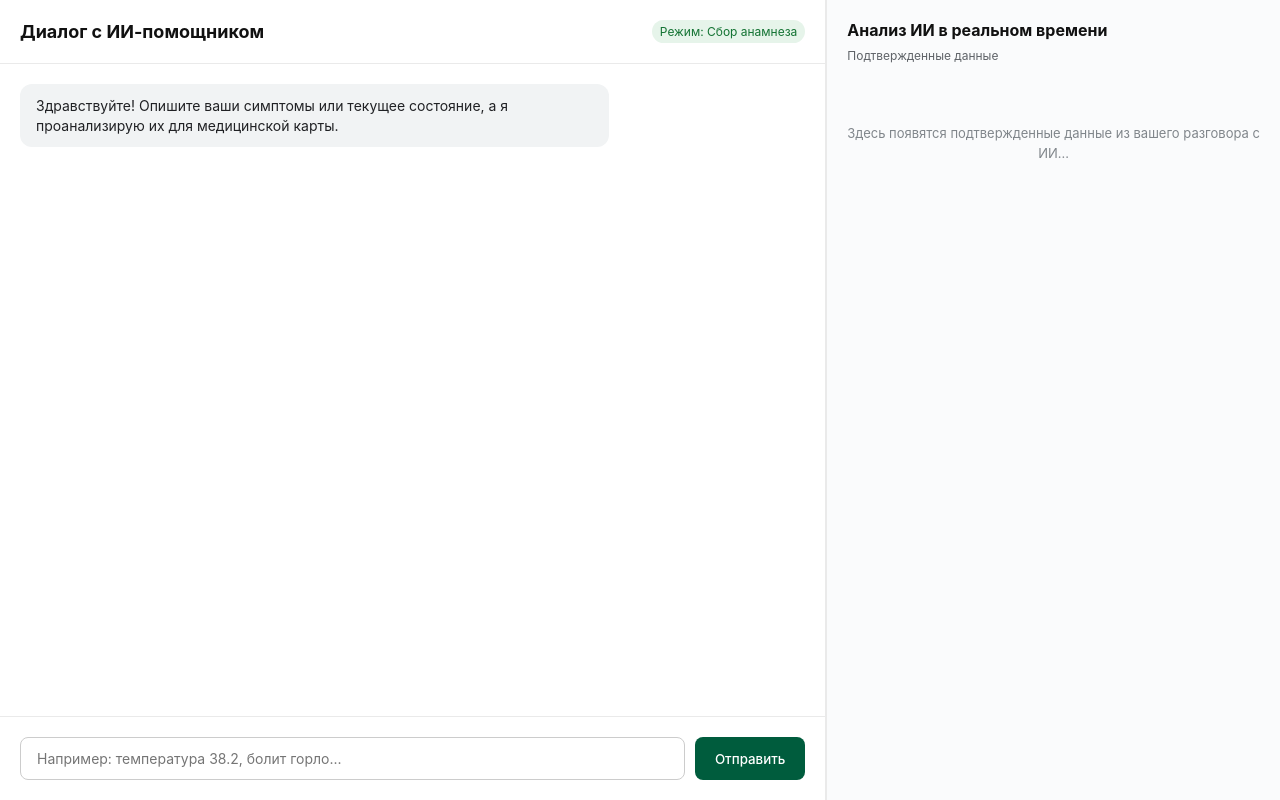
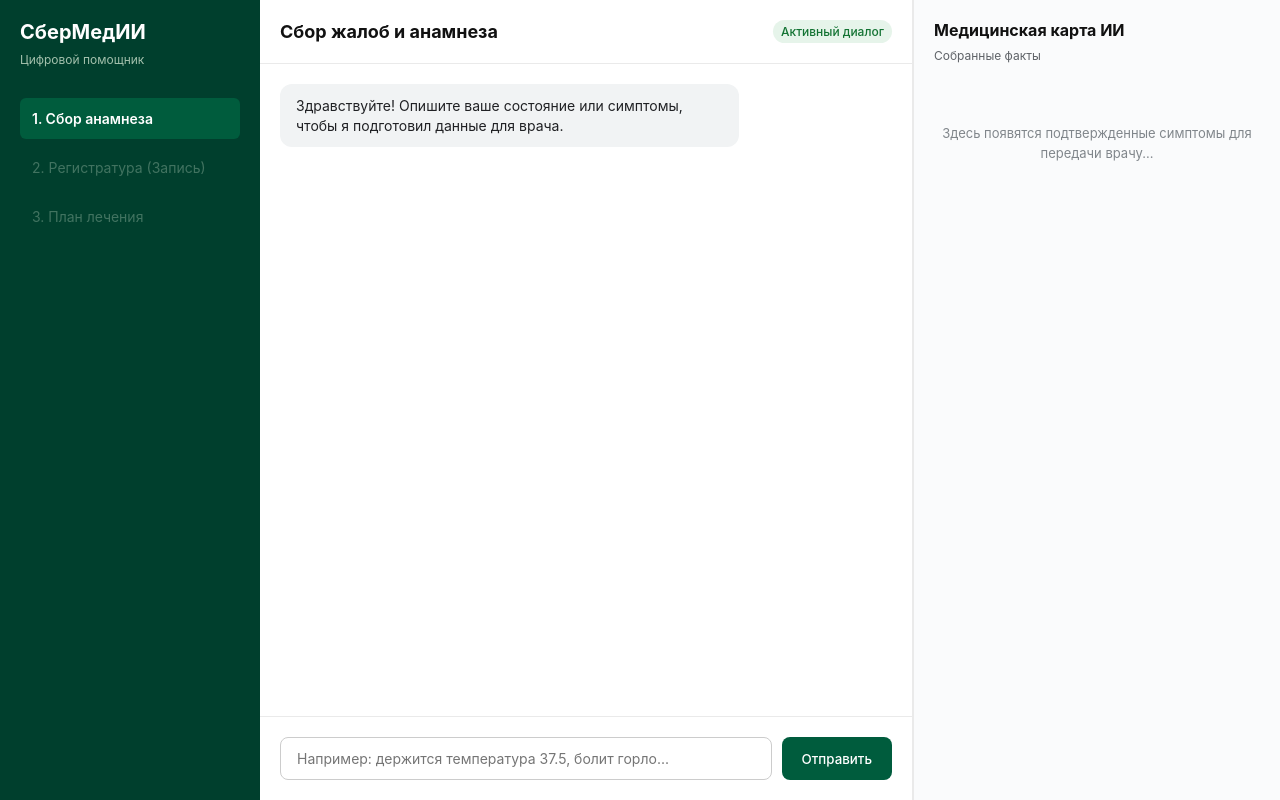
Before and after one commit to miniprosti89-jpg/Sber_Ai, a FastAPI app: page / in a window 1280 px wide. Run offline with FastAPI, Linux system fonts and the light colour scheme.

Commit message:
versia_2_анамнез

```diff
--- a/frontend/static/css/style.css
+++ b/frontend/static/css/style.css
@@ -16,8 +16,64 @@ body {
     width: 100vw;
 }
 
-/* Чат по центру / слева */
-.chat-main {
+/* Левое меню навигации по режимам */
+.sidebar-nav {
+    width: 260px;
+    background-color: #003f2d;
+    color: #fff;
+    display: flex;
+    flex-direction: column;
+    padding: 20px;
+}
+
+.logo h2 {
+    font-size: 20px;
+    margin-bottom: 4px;
+}
+
+.logo span {
+    font-size: 12px;
+    color: #a3c1ad;
+}
+
+.modes-menu {
+    margin-top: 30px;
+    display: flex;
+    flex-direction: column;
+    gap: 8px;
+}
+
+.mode-btn {
+    width: 100%;
+    text-align: left;
+    background: none;
+    border: none;
+    color: #a3c1ad;
+    padding: 12px;
+    border-radius: 6px;
+    cursor: pointer;
+    font-size: 14px;
+    transition: all 0.2s;
+}
+
+.mode-btn:not(:disabled):hover {
+    background-color: rgba(255, 255, 255, 0.1);
+    color: #fff;
+}
+
+.mode-btn.active {
+    background-color: #005c3d;
+    color: #fff;
+    font-weight: 600;
+}
+
+.mode-btn:disabled {
+    opacity: 0.4;
+    cursor: not-allowed;
+}
+
+/* Центральная область */
+.main-content {
     flex: 2;
     display: flex;
     flex-direction: column;
@@ -25,7 +81,17 @@ body {
     border-right: 1px solid #eaeaea;
 }
 
-.chat-header {
+.app-section {
+    display: none;
+    flex-direction: column;
+    height: 100%;
+}
+
+.app-section.active-section {
+    display: flex;
+}
+
+.section-header {
     padding: 20px;
     border-bottom: 1px solid #eaeaea;
     display: flex;
@@ -33,7 +99,7 @@ body {
     align-items: center;
 }
 
-.chat-header h2 {
+.section-header h2 {
     font-size: 18px;
     color: #111;
 }
@@ -44,8 +110,10 @@ body {
     color: #137333;
     padding: 4px 8px;
     border-radius: 12px;
+    font-weight: 500;
 }
 
+/* Чат */
 .chat-messages {
     flex: 1;
     padding: 20px;
@@ -172,6 +276,7 @@ body {
     flex-direction: column;
     gap: 10px;
     overflow-y: auto;
+    flex: 1;
 }
 
 .empty-analysis {
--- a/frontend/static/js/app.js
+++ b/frontend/static/js/app.js
@@ -3,6 +3,36 @@ document.addEventListener('DOMContentLoaded', () => {
     const userInput = document.getElementById('userInput');
     const chatMessages = document.getElementById('chatMessages');
     const analysisList = document.getElementById('analysisList');
+
+    // Элементы навигации
+    const modeButtons = document.querySelectorAll('.mode-btn');
+    const sections = document.querySelectorAll('.app-section');
+    const navRegistry = document.getElementById('navRegistry');
+    const navMeds = document.getElementById('navMeds');
+    const nextStepContainer = document.getElementById('nextStepContainer');
+    const goToRegistryBtn = document.getElementById('goToRegistryBtn');
+    const ticketSummary = document.getElementById('ticketSummary');
+    const confirmRegistryBtn = document.getElementById('confirmRegistryBtn');
+    const simUploadBtn = document.getElementById('simUploadBtn');
+
+    let confirmedSymptoms = [];
+
+    // Переключение режимов (вкладок)
+    modeButtons.forEach(btn => {
+        btn.addEventListener('click', () => {
+            if (btn.disabled) return;
+            modeButtons.forEach(b => b.classList.remove('active'));
+            btn.classList.add('active');
+
+            const targetMode = btn.dataset.mode;
+            sections.forEach(sec => {
+                sec.classList.remove('active-section');
+                if (sec.id === `section-${targetMode}`) {
+                    sec.classList.add('active-section');
+                }
+            });
+        });
+    });
 
     function addMessage(text, sender) {
         const msg = document.createElement('div');
@@ -16,53 +46,47 @@ document.addEventListener('DOMContentLoaded', () => {
         const text = userInput.value.trim();
         if (!text) return;
 
-        // Добавляем сообщение пользователя
         addMessage(text, 'user');
         userInput.value = '';
 
-        // Имитация ответа ИИ с предложением анализа
         setTimeout(() => {
             const aiMsgContainer = document.createElement('div');
             aiMsgContainer.className = 'message ai-message';
-
             aiMsgContainer.innerHTML = `
-                <div>Ваш текст обработан: <b>«${text}»</b>.<br>Добавить этот пункт в структурированный анамнез?</div>
+                <div>Обнаружен симптом: <b>«${text}»</b>.<br>Добавить в медицинскую карту для врача?</div>
                 <div class="action-buttons">
                     <button class="action-btn btn-yes">Да</button>
                     <button class="action-btn btn-no">Нет</button>
                 </div>
             `;
-
             chatMessages.appendChild(aiMsgContainer);
             chatMessages.scrollTop = chatMessages.scrollHeight;
 
-            // Обработка кликов по кнопкам Да / Нет
             const btnYes = aiMsgContainer.querySelector('.btn-yes');
             const btnNo = aiMsgContainer.querySelector('.btn-no');
 
             btnYes.addEventListener('click', () => {
-                // Удаляем заглушку "пусто" если она первая
                 const emptyMsg = analysisList.querySelector('.empty-analysis');
-                if (emptyMsg) {
-                    emptyMsg.remove();
-                }
+                if (emptyMsg) emptyMsg.remove();
 
-                // Добавляем карточку в боковую панель анализа
                 const card = document.createElement('div');
                 card.className = 'analysis-card';
                 card.innerHTML = `
-                    <div class="analysis-card-title">Подтвержденный факт</div>
+                    <div class="analysis-card-title">Жалоба пациента</div>
                     <div class="analysis-card-text">${text}</div>
                 `;
                 analysisList.appendChild(card);
-                analysisList.scrollTop = analysisList.scrollHeight;
 
-                // Блокируем кнопки после выбора
-                aiMsgContainer.querySelector('.action-buttons').innerHTML = '<span style="font-size:12px; color:#137333; font-weight:600;">✓ Добавлено в карту</span>';
+                confirmedSymptoms.push(text);
+
+                // Показываем кнопку перехода к регистрации после добавления хотя бы одного симптома
+                nextStepContainer.style.display = 'block';
+
+                aiMsgContainer.querySelector('.action-buttons').innerHTML = '<span style="font-size:12px; color:#137333; font-weight:600;">✓ Зафиксировано</span>';
             });
 
             btnNo.addEventListener('click', () => {
-                aiMsgContainer.querySelector('.action-buttons').innerHTML = '<span style="font-size:12px; color:#5f6368;">✗ Отклонено</span>';
+                aiMsgContainer.querySelector('.action-buttons').innerHTML = '<span style="font-size:12px; color:#5f6368;">✗ Пропущено</span>';
             });
 
         }, 800);
@@ -70,8 +94,27 @@ document.addEventListener('DOMContentLoaded', () => {
 
     sendBtn.addEventListener('click', handleUserSubmit);
     userInput.addEventListener('keypress', (e) => {
-        if (e.key === 'Enter') {
-            handleUserSubmit();
-        }
+        if (e.key === 'Enter') handleUserSubmit();
+    });
+
+    // Переход в режим Регистратуры
+    goToRegistryBtn.addEventListener('click', () => {
+        navRegistry.disabled = false;
+        navRegistry.click(); // Переключаем вкладку
+
+        // Заполняем данные талона
+        ticketSummary.innerHTML = `<b>Симптомы для терапевта:</b><br>` + confirmedSymptoms.map(s => `• ${s}`).join('<br>');
+    });
+
+    // Подтверждение записи в регистратуре -> разблокировка плана лечения
+    confirmRegistryBtn.addEventListener('click', () => {
+        alert('Запись успешно подтверждена! Направление передано в ЕМИАС.');
+        navMeds.disabled = false;
+        navMeds.click(); // Переключаем на план лечения
+    });
+
+    // Симуляция загрузки справки врача
+    simUploadBtn.addEventListener('click', () => {
+        alert('Заключение врача успешно получено из электронной медкарты! План приема лекарств обновлен.');
     });
 });
--- a/frontend/templates/index.html
+++ b/frontend/templates/index.html
@@ -3,40 +3,95 @@
 <head>
     <meta charset="UTF-8">
     <meta name="viewport" content="width=device-width, initial-scale=1.0">
-    <title>ИИ-помощник пациента // СберМедИИ (Анализ диалога)</title>
+    <title>ИИ-помощник пациента // СберМедИИ</title>
     <link rel="stylesheet" href="../static/css/style.css">
 </head>
 <body>
     <div class="app-container">
-        <!-- Основная область чата -->
-        <main class="chat-main">
-            <header class="chat-header">
-                <h2>Диалог с ИИ-помощником</h2>
-                <span class="status-badge">Режим: Сбор анамнеза</span>
-            </header>
+        <!-- Навигация / Переключение режимов (Вкладки) -->
+        <aside class="sidebar-nav">
+            <div class="logo">
+                <h2>СберМедИИ</h2>
+                <span>Цифровой помощник</span>
+            </div>
+            <nav class="modes-menu">
+                <button class="mode-btn active" data-mode="chat">1. Сбор анамнеза</button>
+                <button class="mode-btn" data-mode="registry" id="navRegistry" disabled>2. Регистратура (Запись)</button>
+                <button class="mode-btn" data-mode="medications" id="navMeds" disabled>3. План лечения</button>
+            </nav>
+        </aside>
 
-            <div class="chat-messages" id="chatMessages">
-                <div class="message ai-message">
-                    Здравствуйте! Опишите ваши симптомы или текущее состояние, а я проанализирую их для медицинской карты.
+        <!-- Динамическая центральная область -->
+        <main class="main-content">
+            <!-- РЕЖИМ 1: ЧАТ И АНАМНЕЗ -->
+            <section class="app-section active-section" id="section-chat">
+                <header class="section-header">
+                    <h2>Сбор жалоб и анамнеза</h2>
+                    <span class="status-badge">Активный диалог</span>
+                </header>
+                <div class="chat-messages" id="chatMessages">
+                    <div class="message ai-message">
+                        Здравствуйте! Опишите ваше состояние или симптомы, чтобы я подготовил данные для врача.
+                    </div>
                 </div>
-            </div>
+                <div class="chat-input-area">
+                    <input type="text" id="userInput" placeholder="Например: держится температура 37.5, болит горло...">
+                    <button id="sendBtn">Отправить</button>
+                </div>
+            </section>
 
-            <div class="chat-input-area">
-                <input type="text" id="userInput" placeholder="Например: температура 38.2, болит горло...">
-                <button id="sendBtn">Отправить</button>
-            </div>
+            <!-- РЕЖИМ 2: РЕГИСТРАТУРА (ЗАПИСЬ) -->
+            <section class="app-section" id="section-registry">
+                <header class="section-header">
+                    <h2>Электронная регистратура (ЕМИАС)</h2>
+                    <span class="status-badge" style="background-color: #fef7e0; color: #b06000;">Маршрутизация</span>
+                </header>
+                <div class="registry-content">
+                    <div class="card-ticket">
+                        <h3>Направление к врачу-терапевту</h3>
+                        <p>На основе собранного анамнеза сформирован предварительный медицинский профиль для передачи в поликлинику.</p>
+                        <div class="ticket-details" id="ticketSummary">
+                            <!-- Сюда подтянутся симптомы из чата -->
+                        </div>
+                        <button class="primary-btn" id="confirmRegistryBtn">Подтвердить запись к врачу</button>
+                    </div>
+                </div>
+            </section>
+
+            <!-- РЕЖИМ 3: ПЛАН ЛЕЧЕНИЯ И ЛЕКАРСТВА -->
+            <section class="app-section" id="section-medications">
+                <header class="section-header">
+                    <h2>Управление приемом лекарств</h2>
+                    <span class="status-badge" style="background-color: #e6f4ea; color: #137333;">Пост-прием</span>
+                </header>
+                <div class="meds-content">
+                    <div class="card-ticket">
+                        <h3>План лечения по справке врача</h3>
+                        <p>ИИ проанализировал заключение врача и составил персональный график приема препаратов на сегодня:</p>
+                        <ul class="meds-list">
+                            <li>💊 <b>Ингавирин</b> — 1 капсула (утро) — <span style="color: #137333;">Принято</span></li>
+                            <li>💊 <b>Парацетамол</b> — при повышении температуры > 38.0</li>
+                            <li>💧 <b>Питьевой режим</b> — не менее 2л воды в день</li>
+                        </ul>
+                        <button class="secondary-btn" id="simUploadBtn">📁 Загрузить новое заключение врача</button>
+                    </div>
+                </div>
+            </section>
         </main>
 
-        <!-- Боковая панель с результатами анализа ИИ -->
+        <!-- Правая панель фиксации данных ИИ -->
         <aside class="ai-sidebar">
             <div class="sidebar-header">
-                <h3>Анализ ИИ в реальном времени</h3>
-                <span>Подтвержденные данные</span>
+                <h3>Медицинская карта ИИ</h3>
+                <span>Собранные факты</span>
             </div>
             <div class="analysis-list" id="analysisList">
                 <div class="empty-analysis">
-                    Здесь появятся подтвержденные данные из вашего разговора с ИИ...
+                    Здесь появятся подтвержденные симптомы для передачи врачу...
                 </div>
+            </div>
+            <div class="action-next-step" id="nextStepContainer" style="display: none;">
+                <button class="transition-btn" id="goToRegistryBtn">Перейти к записи к врачу ➔</button>
             </div>
         </aside>
     </div>
```
Also changed, not shown: other parts of frontend/static/css/style.css (+80 -29 lines).
